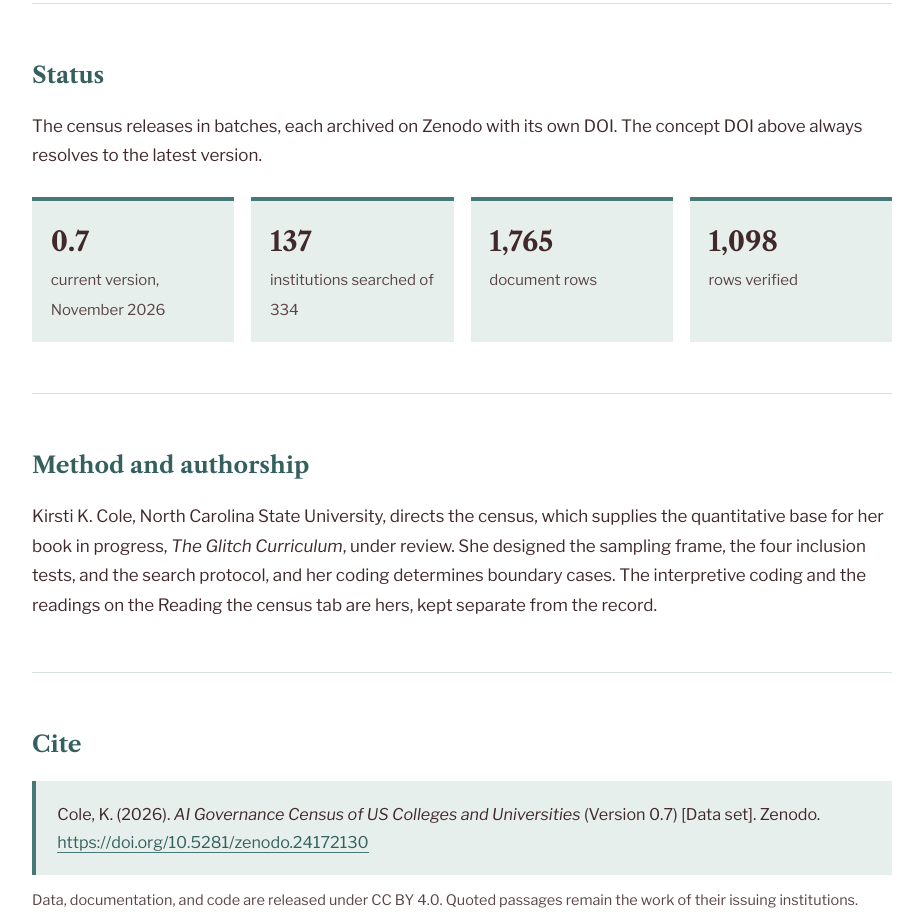
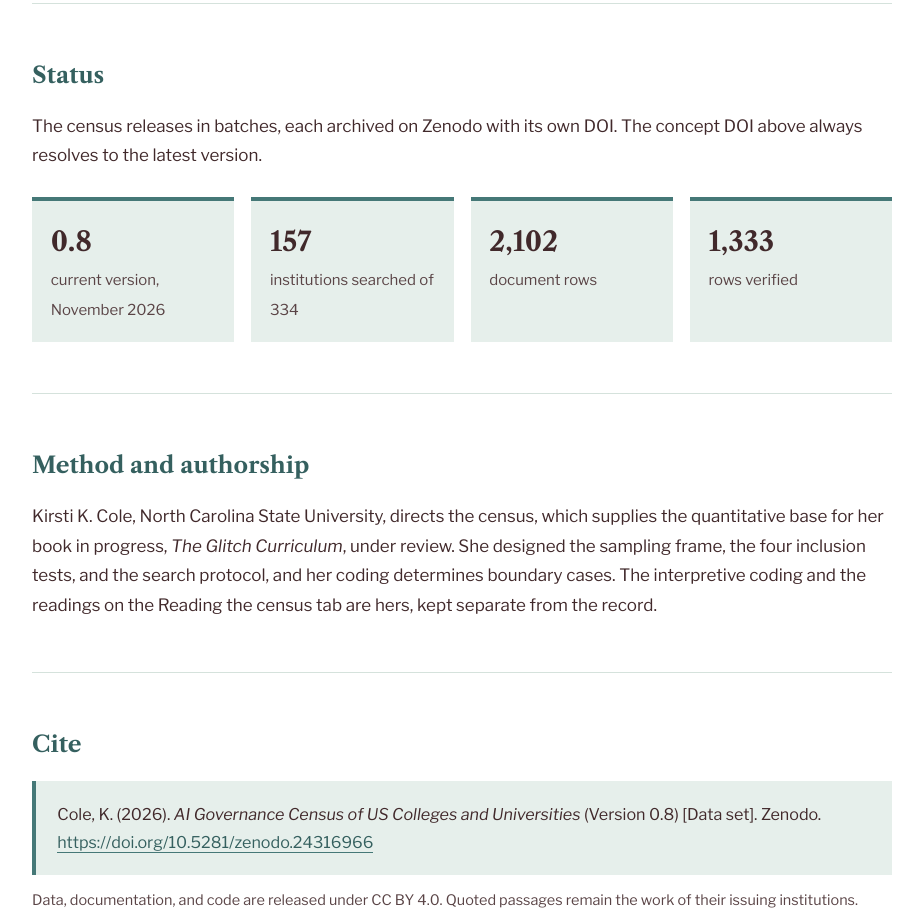
Before and after one commit to kkcole-gif/kirstikcole, a plain HTML site: page ai-governance-census/index.html in a window 1280 px wide. Shown: the part 1177-2093 px from the top of the page, without its empty margins (178-1101 px from the left). Drawn offline with nearby package versions, Linux system fonts and the light colour scheme; a web font is replaced by a local one.

Commit message:
Census page: version 0.8 figures and DOI
Co-Authored-By: Claude Opus 5.5 <noreply@anthropic.com>
Claude-Session: https://claude.ai/code/session_01QfmZx3dxNeSqyU75LEDmqd

```diff
--- a/ai-governance-census/index.html
+++ b/ai-governance-census/index.html
@@ -147,10 +147,10 @@ footer { font-family: var(--mono); }
     <h2 id="status">Status</h2>
     <p>The census releases in batches, each archived on Zenodo with its own DOI. The concept DOI above always resolves to the latest version.</p>
     <div class="status">
-      <div class="stat"><b>0.7</b><span>current version, November 2026</span></div>
-      <div class="stat"><b>137</b><span>institutions searched of 334</span></div>
-      <div class="stat"><b>1,765</b><span>document rows</span></div>
-      <div class="stat"><b>1,098</b><span>rows verified</span></div>
+      <div class="stat"><b>0.8</b><span>current version, November 2026</span></div>
+      <div class="stat"><b>157</b><span>institutions searched of 334</span></div>
+      <div class="stat"><b>2,102</b><span>document rows</span></div>
+      <div class="stat"><b>1,333</b><span>rows verified</span></div>
     </div>
   </section>
 
@@ -161,7 +161,7 @@ footer { font-family: var(--mono); }
 
   <section aria-labelledby="cite">
     <h2 id="cite">Cite</h2>
-    <div class="cite">Cole, K. (2026). <em>AI Governance Census of US Colleges and Universities</em> (Version 0.7) [Data set]. Zenodo. <a href="https://doi.org/10.5281/zenodo.24172130">https://doi.org/10.5281/zenodo.24172130</a></div>
+    <div class="cite">Cole, K. (2026). <em>AI Governance Census of US Colleges and Universities</em> (Version 0.8) [Data set]. Zenodo. <a href="https://doi.org/10.5281/zenodo.24316966">https://doi.org/10.5281/zenodo.24316966</a></div>
     <p class="small">Data, documentation, and code are released under CC BY 4.0. Quoted passages remain the work of their issuing institutions.</p>
   </section>
 
```
